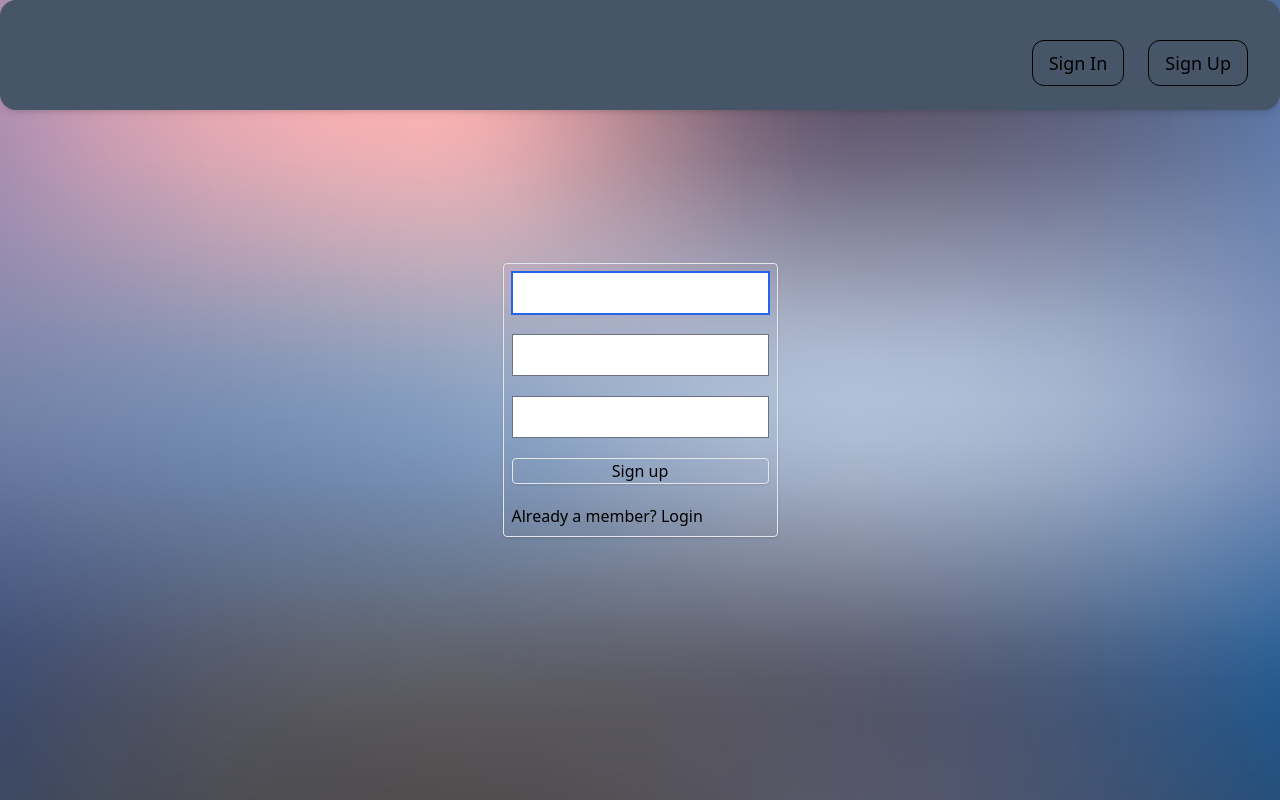
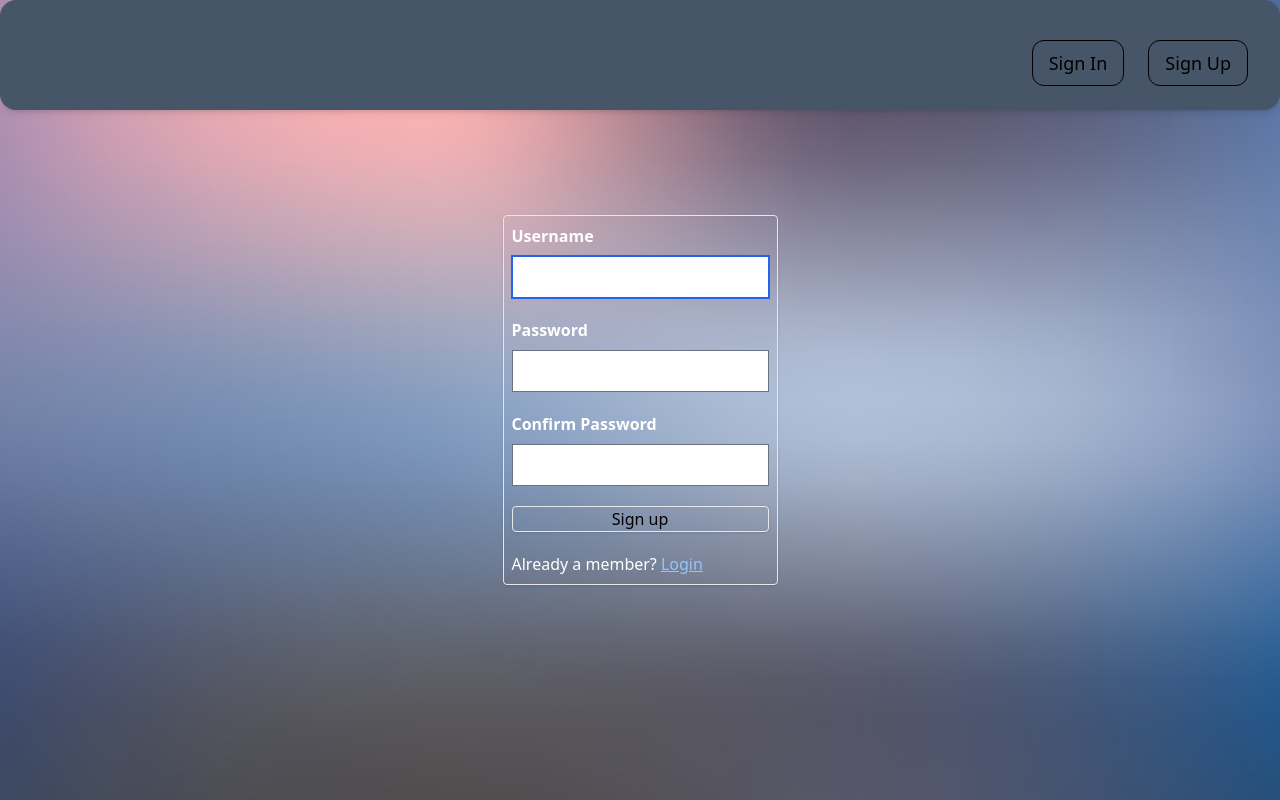
Before and after one commit to gaga-chituashvili/Final_Project_PY, a Django app: page /register/ in a window 1280 px wide. Run offline with Django 5.2, Linux system fonts and the light colour scheme; style sheets or scripts are compiled from the project's sources; some libraries are stand-ins or nearby versions.

Commit message:
change some style in login/register

```diff
--- a/templates/base.html
+++ b/templates/base.html
@@ -14,7 +14,7 @@
   <body>
     <header class="w-full flex justify-between items-center px-8 py-6 bg-slate-600 rounded-2xl shadow-md fixed z-20 top-0 left-50%">
       {% comment %} <a href="/">
-        <img class="w-[70px] h-[70px] hover:scale-105 transition-transform duration-300" src="{% static 'images/restaurant.svg' %}" alt="Logo" />
+        <img class="w-[70px] h-16 hover:scale-105 transition-transform duration-300" src="{% static 'images/restaurant.svg' %}" alt="Logo" />
       </a> {% endcomment %}
       {% include "component/nav.html" %}
       {% include "component/log.html" %}
--- a/templates/details.html
+++ b/templates/details.html
@@ -1,6 +1,6 @@
 {% extends "base.html" %}
 {% block content %}
-  <section class="flex flex-col gap-8 p-[100px] mt-36">
+  <section class="flex flex-col gap-8 p-15 mt-36">
     <section class="flex  gap-x-[50px] border border-gray-300 p-10 rounded-xl shadow-lg ">
        <article class="flex flex-col gap-y-[30px]">
         <img class="w-full object-contain rounded-lg" src="{{ product.thumbnil.url }}" alt="{{ product.name }}" />
@@ -9,7 +9,7 @@
       <article  class="flex flex-col gap-y-[40px]">
         <p class="text-2xl text-green-600 font-bold">${{ product.price }}</p>
       <span>{{ product.rating }}{% if product.review_set.count %} review ({{ product.review_set.count }}){% endif %}</span>
-      <article class="flex gap-x-[5px]">
+      <article class="flex gap-x-1">
         <span>{{product.get_stars|safe }}</span>
       </article>
       <p class="text-gray-600">{{ product.descriptions }}</p>
--- a/templates/home.html
+++ b/templates/home.html
@@ -1,6 +1,6 @@
 {% extends "base.html" %} {% load static %} {% block content %}
 <section class="flex items-center justify-center overflow-hidden mt-36">
-  <article class="flex h-[999px] justify-center items-center relative p-[50px]">
+  <article class="flex h-[999px] justify-center items-center relative p-12">
     <img
       class="w-full h-full object-cover hidden transition-opacity duration-300 ease-linear rounded-2xl"
       src="{% static 'images/chicken.png' %}"
@@ -23,7 +23,7 @@
     />
     <a
       href="/products"
-      class="w-[300px] h-[50px] flex justify-center items-center absolute z-40 bg-gray-800 text-white py-2 px-4 rounded-md hover:bg-gray-700 focus:outline-none focus:ring-2 focus:ring-gray-600 cursor-pointer transform transition-all duration-300 hover:scale-105 hover:rotate-3 hover:shadow-lg"
+      class="w-[300px] h-12 flex justify-center items-center absolute z-40 bg-gray-800 text-white py-2 px-4 rounded-md hover:bg-gray-700 focus:outline-none focus:ring-2 focus:ring-gray-600 cursor-pointer transform transition-all duration-300 hover:scale-105 hover:rotate-3 hover:shadow-lg"
     >
       MOVE MENU
     </a>
--- a/templates/users/register.html
+++ b/templates/users/register.html
@@ -6,7 +6,7 @@ Sign Up
 
 {% block content %}
 <section
-  class="flex justify-center items-center w-full min-h-screen py-[200px]"
+  class="flex justify-center items-center w-full min-h-screen py-50"
   style="
     background-image: url('{% static 'images/bgimg.png' %}');
     background-repeat: no-repeat;
@@ -14,17 +14,38 @@ Sign Up
     background-position: center;
   "
 >
-    <form class="border p-2 rounded shadow bg-dark flex flex-col gap-y-[20px]" method="POST">
-        {% csrf_token %}
-        {% for field in form %}
-            <div class="form-group">
-                {{ field }}
-            </div>
-        {% endfor %}
-        <div class="flex flex-col gap-y-[20px]">
-            <button type="submit" data-mdb-button-init data-mdb-ripple-init class="w-full border rounded shadow hover:bg-red-200">Sign up</button>
-            <p>Already a member? <a href="{% url 'users:login' %}">Login</a></p>
-        </div>
-    </form>
+  <form class="border p-2 rounded shadow bg-dark flex flex-col gap-y-5" method="POST">
+    {% csrf_token %}
+
+    <div class="form-group">
+      <label for="{{ form.username.id_for_label }}" class="block text-white font-semibold mb-2">Username</label>
+      {{ form.username }}
+    </div>
+
+    <div class="form-group">
+      <label for="{{ form.password1.id_for_label }}" class="block text-white font-semibold mb-2">Password</label>
+      {{ form.password1 }}
+    </div>
+
+    <div class="form-group">
+      <label for="{{ form.password2.id_for_label }}" class="block text-white font-semibold mb-2">Confirm Password</label>
+      {{ form.password2 }}
+    </div>
+
+    <div class="flex flex-col gap-y-5">
+      <button
+        type="submit"
+        data-mdb-button-init
+        data-mdb-ripple-init
+        class="w-full border rounded shadow hover:bg-red-200"
+      >
+        Sign up
+      </button>
+      <p class="text-white">
+        Already a member?
+        <a href="{% url 'users:login' %}" class="underline text-blue-300 hover:text-blue-400">Login</a>
+      </p>
+    </div>
+  </form>
 </section>
 {% endblock %}
```
Also changed, not shown: templates/users/login.html (+27 -9 lines), db.sqlite3.
